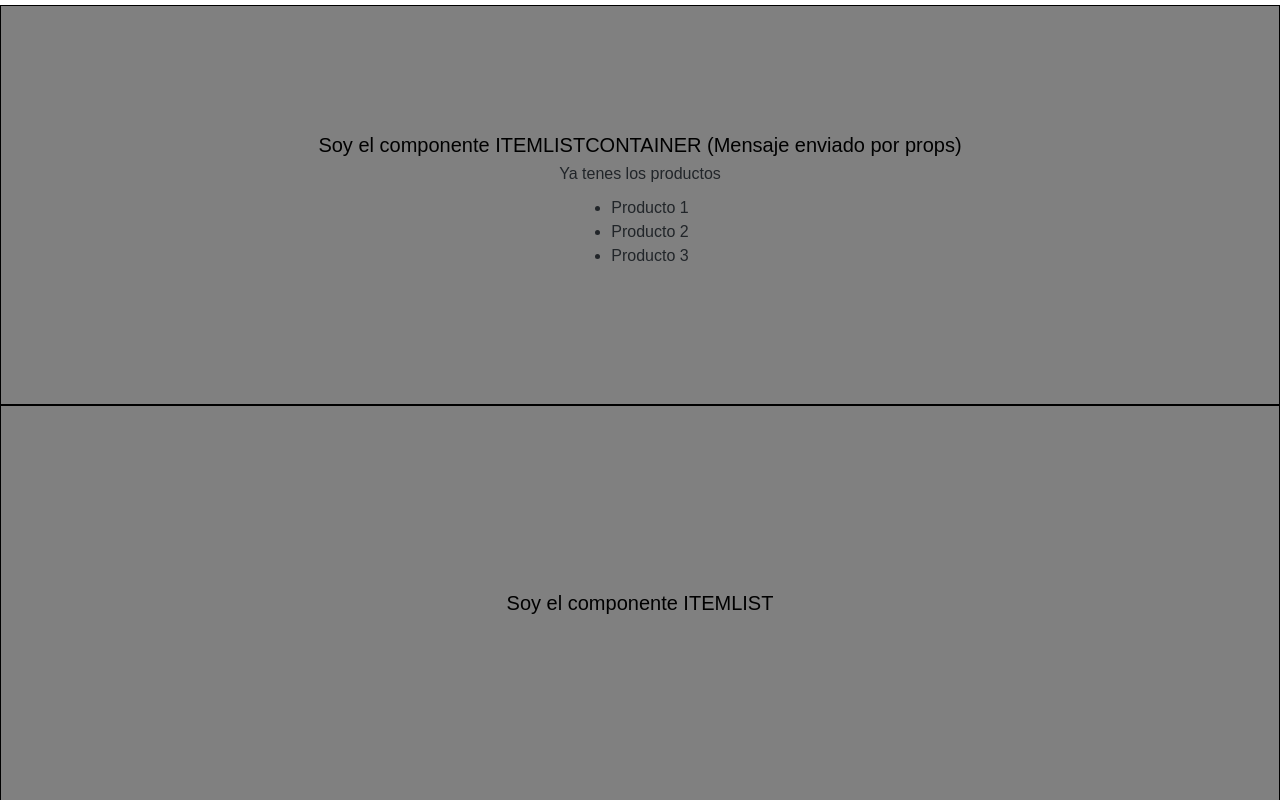
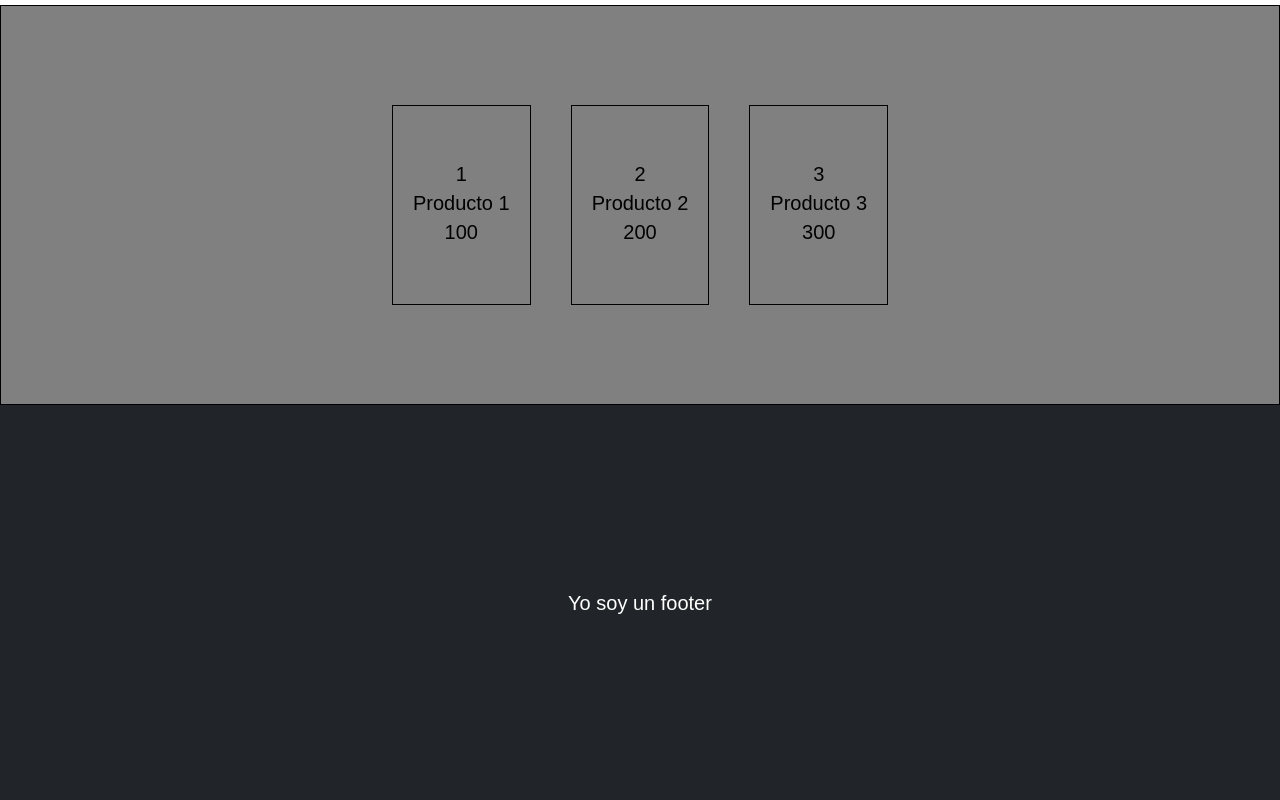
Before and after one commit to gonzalohaedo/appReactJS, a React (Create React App) app: page / in a window 1280 px wide. Shown: the part 920-1720 px from the top of the page. Built offline with nearby package versions, Linux system fonts and the light colour scheme.

Commit message:
Desafío entregable correspondiente a clase 06

```diff
--- a/src/App.js
+++ b/src/App.js
@@ -17,9 +17,7 @@ function App() {
       <Header />
       <Main nombre="Gonzalo" apellido="Haedo" edad={edad} usuarios={usuarios} />
       <Contador />
-      <ItemListContainer mensaje="Soy el componente ITEMLISTCONTAINER (Mensaje enviado por props)" />
-      <ItemList />
-      <Item />
+      <ItemListContainer />
       <Footer />
     </>
   );
--- a/src/components/Item.js
+++ b/src/components/Item.js
@@ -1,3 +1,16 @@
+function Item(props) {
+  return (
+    <div className="cajaItem">
+      <h2>{props.id}</h2>
+      <h2>{props.nombre}</h2>
+      <h2>{props.precio}</h2>
+    </div>
+  );
+}
+
+export default Item;
+
+/*
 function Item() {
   return (
     <div className="cajaItem">
@@ -7,3 +20,4 @@ function Item() {
 }
 
 export default Item;
+*/
--- a/src/components/ItemList.js
+++ b/src/components/ItemList.js
@@ -1,9 +1,27 @@
-function ItemList() {
+import Item from "./Item";
+
+function ItemList(props) {
   return (
-    <div className="cajaItemList">
-      <h2>Soy el componente ITEMLIST</h2>
-    </div>
+    <>
+      {props.productos.map((p) => {
+        return <Item id={p.id} nombre={p.nombre} precio={p.precio} />;
+      })}
+    </>
   );
 }
 
 export default ItemList;
+
+/*
+function ItemList() {
+  return (
+    <>
+      <div className="cajaItemList">
+        <h2>Soy el componente ITEMLIST</h2>
+      </div>
+    </>
+  );
+}
+
+export default ItemList;
+*/
--- a/src/components/ItemListContainer.js
+++ b/src/components/ItemListContainer.js
@@ -1,3 +1,34 @@
+import { useState, useEffect } from "react";
+import ItemList from "./ItemList";
+
+function ItemListContainer() {
+  const [productos, setProductos] = useState([]);
+  let productosIniciales = [
+    { id: 1, nombre: "Producto 1", precio: 100 },
+    { id: 2, nombre: "Producto 2", precio: 200 },
+    { id: 3, nombre: "Producto 3", precio: 300 },
+  ];
+
+  const getProductos = new Promise((r) => {
+    setTimeout(() => {
+      r();
+    }, 2000);
+  }).then(() => {
+    setProductos(productosIniciales);
+  });
+
+  return (
+    <>
+      <div className="cajaGreeting">
+        <ItemList productos={productos} />
+      </div>
+    </>
+  );
+}
+
+export default ItemListContainer;
+
+/*
 import { useState, useEffect } from "react";
 
 let productosIniciales = [
@@ -42,8 +73,8 @@ function ItemListContainer(greeting) {
         <h2>{greeting.mensaje}</h2>
         <p>{loanding ? "Cargando..." : "Ya tenes los productos"}</p>
         <ul>
-          {productos.map((producto, indice) => {
-            return <li>{producto.nombre}</li>;
+          {productos.map((producto) => {
+            return <li>{producto.precio}</li>;
           })}
         </ul>
       </div>
@@ -52,3 +83,4 @@ function ItemListContainer(greeting) {
 }
 
 export default ItemListContainer;
+*/
--- a/src/styles.scss
+++ b/src/styles.scss
@@ -97,7 +97,6 @@ h2 {
   justify-content: center;
   align-items: center;
   border: 1px solid black;
-  flex-direction: column;
 }
 //--------------------------------------------------------------------------------
 // COMPONENTE | ItemList.js
@@ -112,12 +111,15 @@ h2 {
 //--------------------------------------------------------------------------------
 // COMPONENTE | Item.js
 .cajaItem {
-  height: 40rem;
+  height: 20rem;
   background-color: grey;
   display: flex;
   justify-content: center;
   align-items: center;
   border: 1px solid black;
+  flex-direction: column;
+  padding: 2rem;
+  margin: 2rem;
 }
 
 //--------------------------------------------------------------------------------
```
